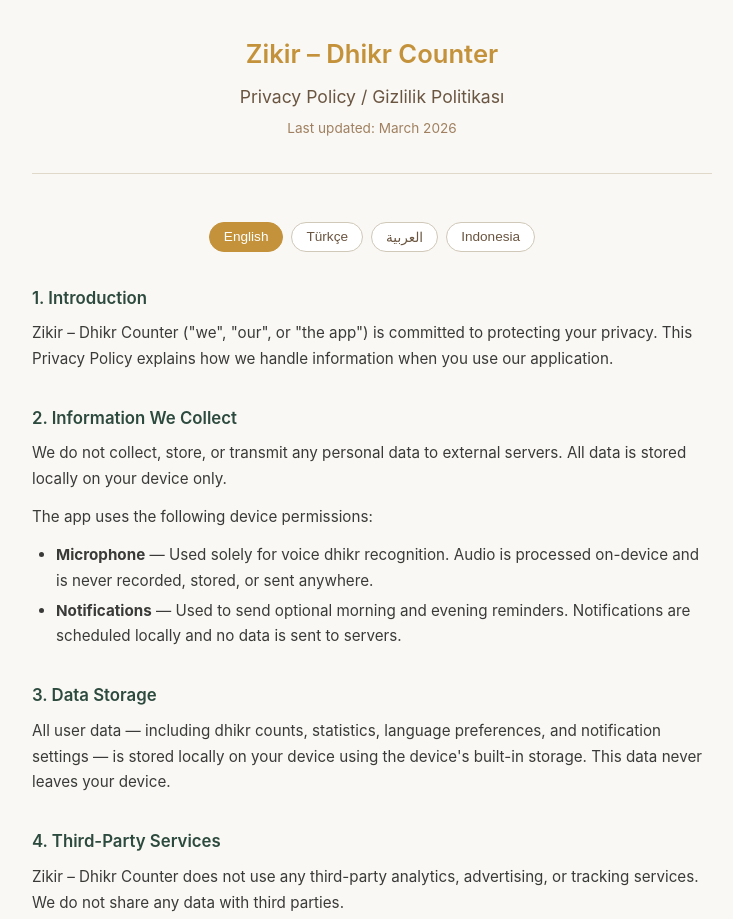
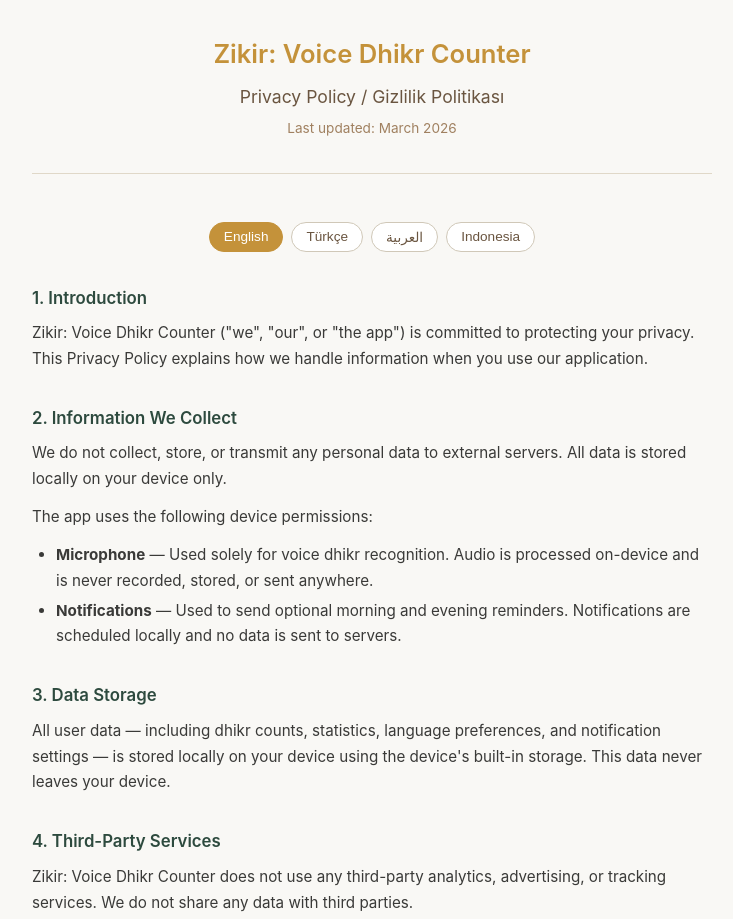
Before and after one commit to murrainx/zikirdhikr-privacy, a plain HTML site: page index.html in a window 1280 px wide. Shown: the top 919 px of the page, without its empty margins (268-1001 px from the left). Drawn offline with Linux system fonts and the light colour scheme.

Commit message:
Update index.html

```diff
--- a/index.html
+++ b/index.html
@@ -3,7 +3,7 @@
 <head>
 <meta charset="UTF-8">
 <meta name="viewport" content="width=device-width, initial-scale=1.0">
-<title>Privacy Policy — Zikir – Dhikr Counter</title>
+<title>Privacy Policy — Zikir: Voice Dhikr Counter</title>
 <style>
   * { box-sizing: border-box; margin: 0; padding: 0; }
   body {
@@ -35,7 +35,7 @@
 <div class="wrap">
 
   <div class="header">
-    <div class="app-name">Zikir – Dhikr Counter</div>
+    <div class="app-name">Zikir: Voice Dhikr Counter</div>
     <div class="page-title">Privacy Policy / Gizlilik Politikası</div>
     <div class="updated">Last updated: March 2026</div>
   </div>
@@ -50,7 +50,7 @@
   <!-- ENGLISH -->
   <div class="lang-section active" id="lang-en">
     <h2>1. Introduction</h2>
-    <p>Zikir – Dhikr Counter ("we", "our", or "the app") is committed to protecting your privacy. This Privacy Policy explains how we handle information when you use our application.</p>
+    <p>Zikir: Voice Dhikr Counter ("we", "our", or "the app") is committed to protecting your privacy. This Privacy Policy explains how we handle information when you use our application.</p>
 
     <h2>2. Information We Collect</h2>
     <p>We do not collect, store, or transmit any personal data to external servers. All data is stored locally on your device only.</p>
@@ -64,7 +64,7 @@
     <p>All user data — including dhikr counts, statistics, language preferences, and notification settings — is stored locally on your device using the device's built-in storage. This data never leaves your device.</p>
 
     <h2>4. Third-Party Services</h2>
-    <p>Zikir – Dhikr Counter does not use any third-party analytics, advertising, or tracking services. We do not share any data with third parties.</p>
+    <p>Zikir: Voice Dhikr Counter does not use any third-party analytics, advertising, or tracking services. We do not share any data with third parties.</p>
 
     <h2>5. Children's Privacy</h2>
     <p>Our app is suitable for all ages. We do not knowingly collect any information from children under 13.</p>
@@ -82,7 +82,7 @@
   <!-- TÜRKÇE -->
   <div class="lang-section" id="lang-tr">
     <h2>1. Giriş</h2>
-    <p>Zikir – Dhikr Counter ("biz", "uygulama") gizliliğinizi korumayı taahhüt eder. Bu Gizlilik Politikası, uygulamayı kullandığınızda bilgilerin nasıl işlendiğini açıklar.</p>
+    <p>Zikir: Voice Dhikr Counter ("biz", "uygulama") gizliliğinizi korumayı taahhüt eder. Bu Gizlilik Politikası, uygulamayı kullandığınızda bilgilerin nasıl işlendiğini açıklar.</p>
 
     <h2>2. Topladığımız Bilgiler</h2>
     <p>Kişisel verilerinizi harici sunuculara toplamıyor, saklamıyor veya iletmiyoruz. Tüm veriler yalnızca cihazınızda yerel olarak saklanır.</p>
@@ -96,7 +96,7 @@
     <p>Zikir sayıları, istatistikler, dil tercihleri ve bildirim ayarları dahil tüm kullanıcı verileri, cihazın yerleşik depolama alanı kullanılarak yalnızca cihazınızda saklanır. Bu veriler cihazınızdan hiçbir zaman ayrılmaz.</p>
 
     <h2>4. Üçüncü Taraf Hizmetler</h2>
-    <p>Zikir – Dhikr Counter herhangi bir üçüncü taraf analitik, reklam veya izleme hizmeti kullanmaz. Hiçbir veriyi üçüncü taraflarla paylaşmıyoruz.</p>
+    <p>Zikir: Voice Dhikr Counter herhangi bir üçüncü taraf analitik, reklam veya izleme hizmeti kullanmaz. Hiçbir veriyi üçüncü taraflarla paylaşmıyoruz.</p>
 
     <h2>5. Çocukların Gizliliği</h2>
     <p>Uygulamamız her yaşa uygundur. 13 yaşın altındaki çocuklardan bilerek hiçbir bilgi toplamıyoruz.</p>
@@ -114,7 +114,7 @@
   <!-- ARAPÇA -->
   <div class="lang-section" id="lang-ar" dir="rtl" style="text-align:right">
     <h2>١. مقدمة</h2>
-    <p>يلتزم تطبيق Zikir – Dhikr Counter بحماية خصوصيتك. توضح سياسة الخصوصية هذه كيفية التعامل مع المعلومات عند استخدام التطبيق.</p>
+    <p>يلتزم تطبيق Zikir: Voice Dhikr Counter بحماية خصوصيتك. توضح سياسة الخصوصية هذه كيفية التعامل مع المعلومات عند استخدام التطبيق.</p>
 
     <h2>٢. المعلومات التي نجمعها</h2>
     <p>لا نجمع أي بيانات شخصية أو نخزنها أو ننقلها إلى خوادم خارجية. يتم تخزين جميع البيانات محلياً على جهازك فقط.</p>
@@ -139,7 +139,7 @@
   <!-- ENDONEZCE -->
   <div class="lang-section" id="lang-id">
     <h2>1. Pendahuluan</h2>
-    <p>Zikir – Dhikr Counter berkomitmen untuk melindungi privasi Anda. Kebijakan Privasi ini menjelaskan bagaimana kami menangani informasi saat Anda menggunakan aplikasi kami.</p>
+    <p>Zikir: Voice Dhikr Counter berkomitmen untuk melindungi privasi Anda. Kebijakan Privasi ini menjelaskan bagaimana kami menangani informasi saat Anda menggunakan aplikasi kami.</p>
 
     <h2>2. Informasi yang Kami Kumpulkan</h2>
     <p>Kami tidak mengumpulkan, menyimpan, atau mengirimkan data pribadi ke server eksternal. Semua data disimpan secara lokal di perangkat Anda saja.</p>
@@ -152,7 +152,7 @@
     <p>Semua data pengguna — termasuk hitungan zikir, statistik, preferensi bahasa — disimpan secara lokal di perangkat Anda dan tidak pernah meninggalkan perangkat.</p>
 
     <h2>4. Layanan Pihak Ketiga</h2>
-    <p>Zikir – Dhikr Counter tidak menggunakan layanan analitik, iklan, atau pelacakan pihak ketiga. Kami tidak berbagi data dengan pihak ketiga.</p>
+    <p>Zikir: Voice Dhikr Counter tidak menggunakan layanan analitik, iklan, atau pelacakan pihak ketiga. Kami tidak berbagi data dengan pihak ketiga.</p>
 
     <h2>5. Kontak</h2>
     <div class="contact">
```
